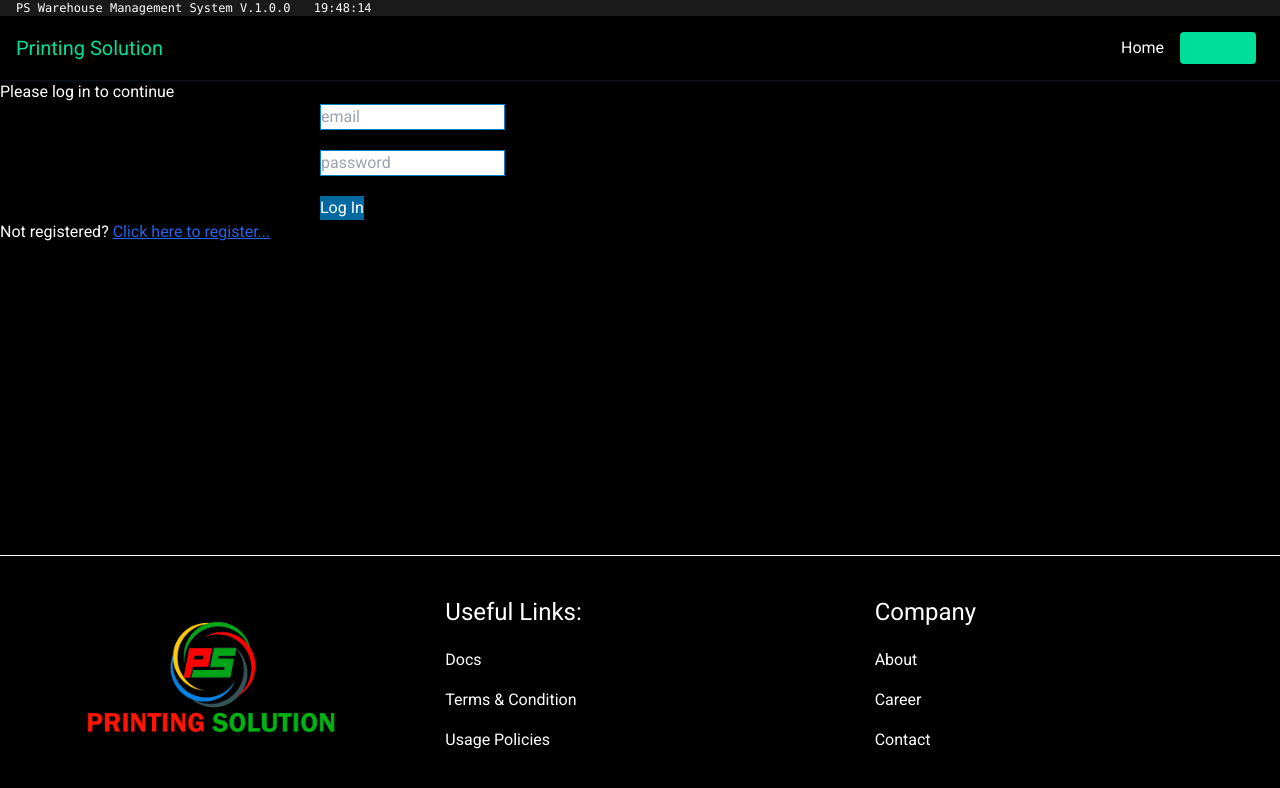
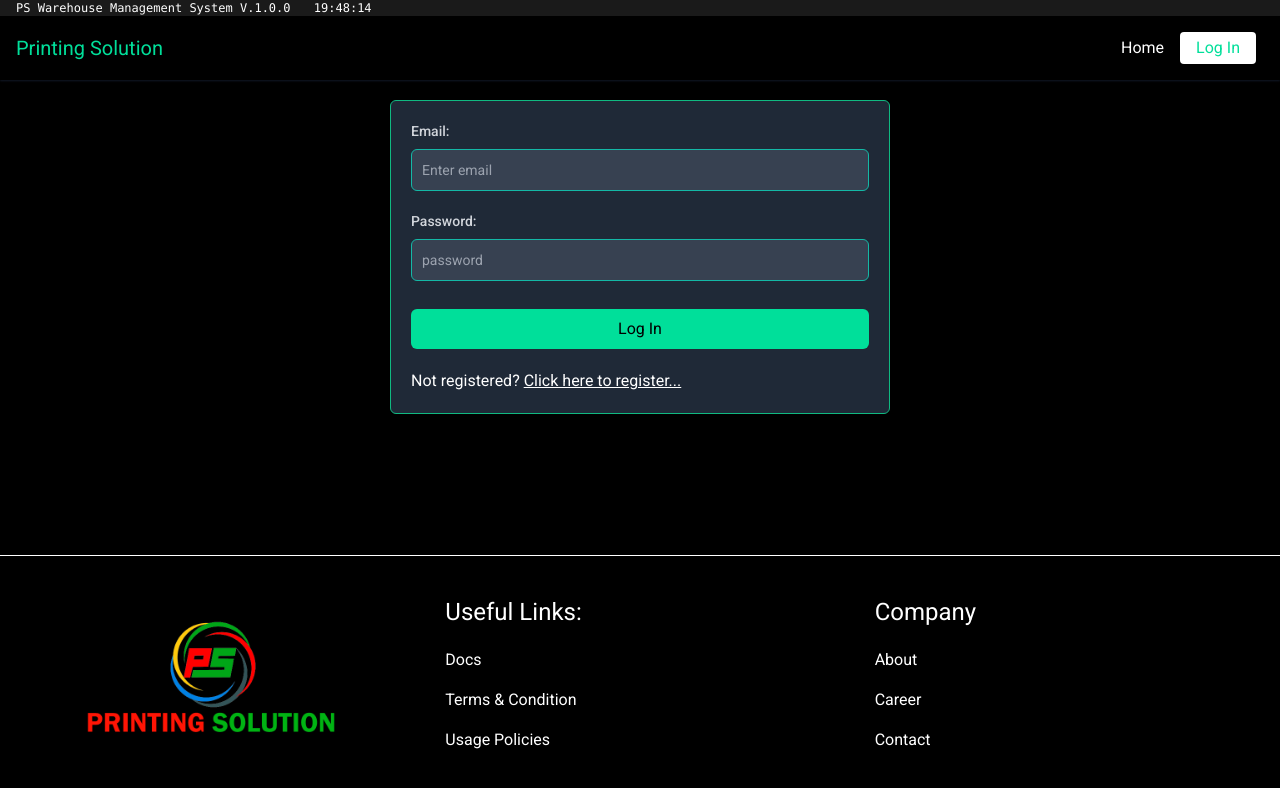
Before and after one commit to mijan-joy/inventory-management-app-client, a React (Create React App) app: page /login in a window 1280 px wide. Shown: the top 788 px of the page. Built offline with nearby package versions, Linux system fonts and the light colour scheme; no server answers.

Commit message:
updated: login page redesigned

```diff
--- a/src/Pages/LogIn/LogIn.js
+++ b/src/Pages/LogIn/LogIn.js
@@ -40,43 +40,59 @@ const LogIn = () => {
         }
     }, [from, user, navigate]);
     return (
-        <div>
-            <h2>Please log in to continue</h2>
-            <div className="w-1/2 mx-auto">
-                <form onSubmit={handleSubmit(onSubmit)}>
-                    <div>
+        <div className="container mx-auto">
+            <div className="max-w-[500px] mx-auto py-5">
+                <form
+                    className="p-5 bg-darkbg rounded-md border border-emerald-500"
+                    onSubmit={handleSubmit(onSubmit)}
+                >
+                    <div className="mb-5">
+                        <label
+                            htmlFor="name"
+                            className="block mb-2 text-sm font-medium text-gray-300"
+                        >
+                            Email:
+                        </label>
                         <input
-                            className="border border-sky-600 mb-5"
+                            className="border   text-sm rounded-md focus:ring-teal-500  block w-full p-2.5 bg-gray-700 placeholder-gray-400 text-white  border-teal-500"
                             type="email"
-                            placeholder="email"
+                            placeholder="Enter email"
                             required
                             {...register("email")}
                         />
                     </div>
-                    <div>
+                    <div className="mb-5">
+                        <label
+                            htmlFor="name"
+                            className="block mb-2 text-sm font-medium text-gray-300"
+                        >
+                            Password:
+                        </label>
                         <input
-                            className="border border-sky-600 mb-5"
+                            className="border   text-sm rounded-md focus:ring-teal-500  block w-full p-2.5 bg-gray-700 placeholder-gray-400 text-white  border-teal-500"
                             type="password"
                             placeholder="password"
                             required
                             {...register("password")}
                         />
                     </div>
-
+                    <p className="text-rose-600 py-1">
+                        {error?.message.split("auth/")[1].split(")")[0]}
+                    </p>
                     <input
-                        className="rounded-pill bg-sky-700 text-white"
+                        className="w-full bg-rakib-400 hover:bg-emerald-500 px-5 py-2 rounded-md text-black"
                         type="submit"
                         value="Log In"
                     />
+                    <div className="mt-5">
+                        <p>
+                            Not registered?{" "}
+                            <Link className="underline " to="/register">
+                                Click here to register...
+                            </Link>{" "}
+                        </p>
+                    </div>
                 </form>
-            </div>
-            <div>
-                <p>
-                    Not registered?{" "}
-                    <Link className="underline text-blue-600" to="/register">
-                        Click here to register...
-                    </Link>{" "}
-                </p>
             </div>
         </div>
     );
--- a/src/Pages/ManageItem/ManageItem.js
+++ b/src/Pages/ManageItem/ManageItem.js
@@ -125,7 +125,7 @@ const ManageItem = () => {
                     <div>
                         <button
                             onClick={handleManageInventoryBtn}
-                            className="w-full bg-teal-400 hover:bg-emerald-500 px-5 py-2 rounded-md text-black tracking-wide"
+                            className="w-full bg-teal-400 hover:bg-teal-500 px-5 py-2 rounded-md text-black tracking-wide"
                         >
                             Manage Inventory
                         </button>
--- a/src/Pages/Shared/Header/Header.js
+++ b/src/Pages/Shared/Header/Header.js
@@ -119,7 +119,7 @@ const Header = () => {
                                 </CustomLink>
                             ) : (
                                 <CustomLink
-                                    className="block px-4 py-1 mr-2  bg-rakib-400 text-black md:rounded"
+                                    className="block px-4 py-1 mr-2  bg-white text-black md:rounded"
                                     to="/login"
                                 >
                                     Log In
```
